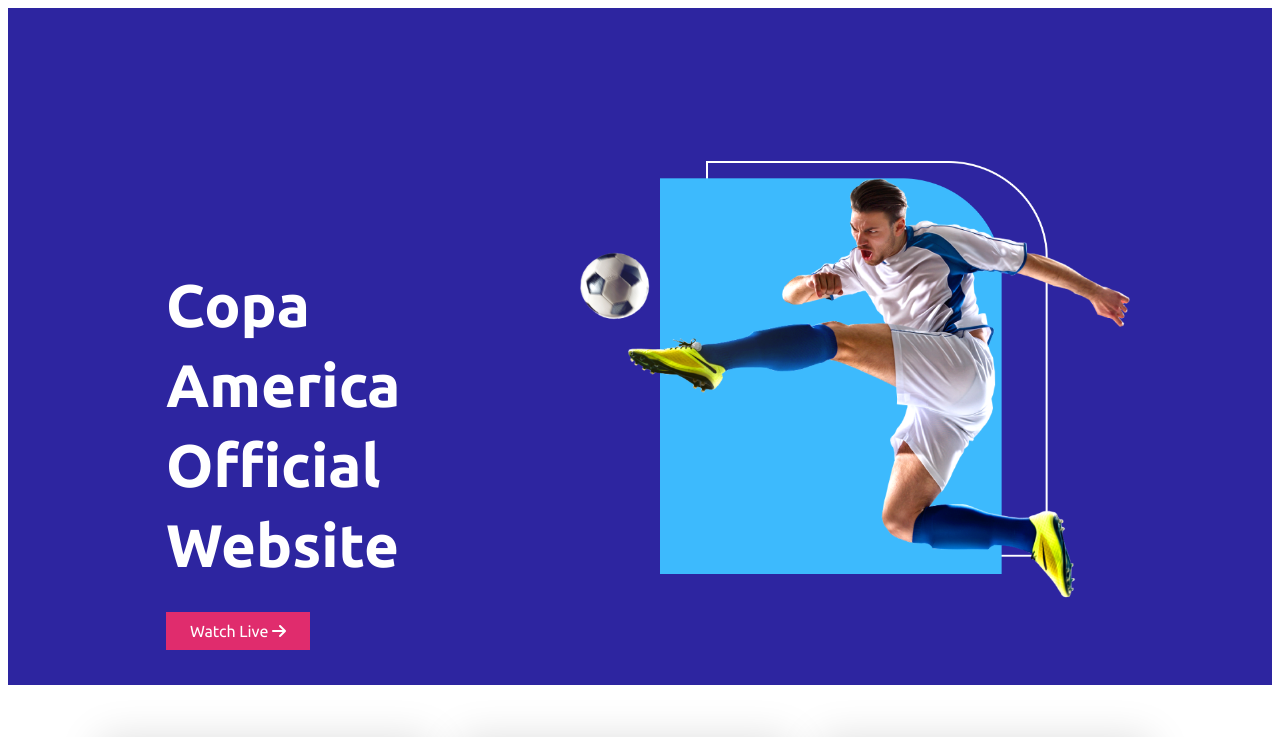
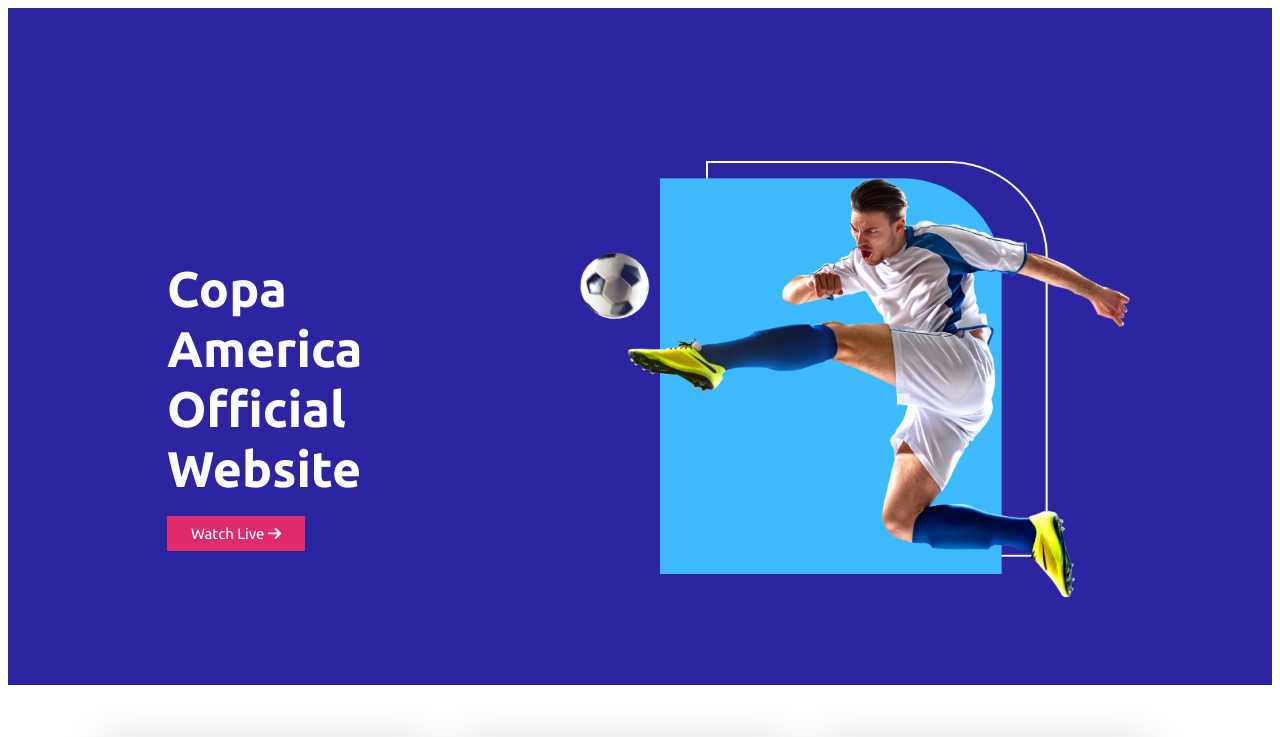
Before and after one commit to JaznanOfficial/football-club-site, a plain HTML site: page index.html in a window 1280 px wide. Shown: the top 737 px of the page. Drawn offline with Linux system fonts and the light colour scheme.

Commit message:
also change

```diff
--- a/style.css
+++ b/style.css
@@ -12,9 +12,16 @@
     height: 677px;
     background-color: #2d25a0;
     margin-bottom: 55px;
+    transition: background-color 3s;
 }
 
-header {
+.first-section:hover{
+    background-color: palevioletred;
+}
+
+
+
+header{
     display: flex;
     justify-content: center;
     align-content: center;
@@ -23,7 +30,7 @@
 
 .left-div {
     margin: 207px 50px 169px 158px;
-    padding: 0px;
+    padding: 1px;
     width: 485px;
 }
 
@@ -35,27 +42,30 @@
 header .left-div h1 {
     font-family: "Ubuntu", sans-serif;
     color: white;
-    font-size: 60px;
-    line-height: 80px;
-    margin-bottom: 37px;
+    font-size: 50px;
+    line-height: 60px;
+    margin-bottom: 27px;
 }
+
+header .left-div a {
+    background-color: #e02c6d;
+    color: white;
+    width: 168px;
+    font-family: "Ubuntu", sans-serif;
+    font-size: 15px;
+    font-weight: 500;
+    padding: 9px 24px;
+    text-decoration: none;
+}
+
+
 
 header img {
     width: 556px;
     height: 440px;
 }
 
-header .left-div a {
-    background-color: #e02c6d;
-    color: white;
-    width: 168px;
-    height: 44px;
-    font-family: "Ubuntu", sans-serif;
-    font-size: 16px;
-    font-weight: 500;
-    padding: 10px 24px;
-    text-decoration: none;
-}
+
 /* end first section style */
 
 /* start second section style */
```
